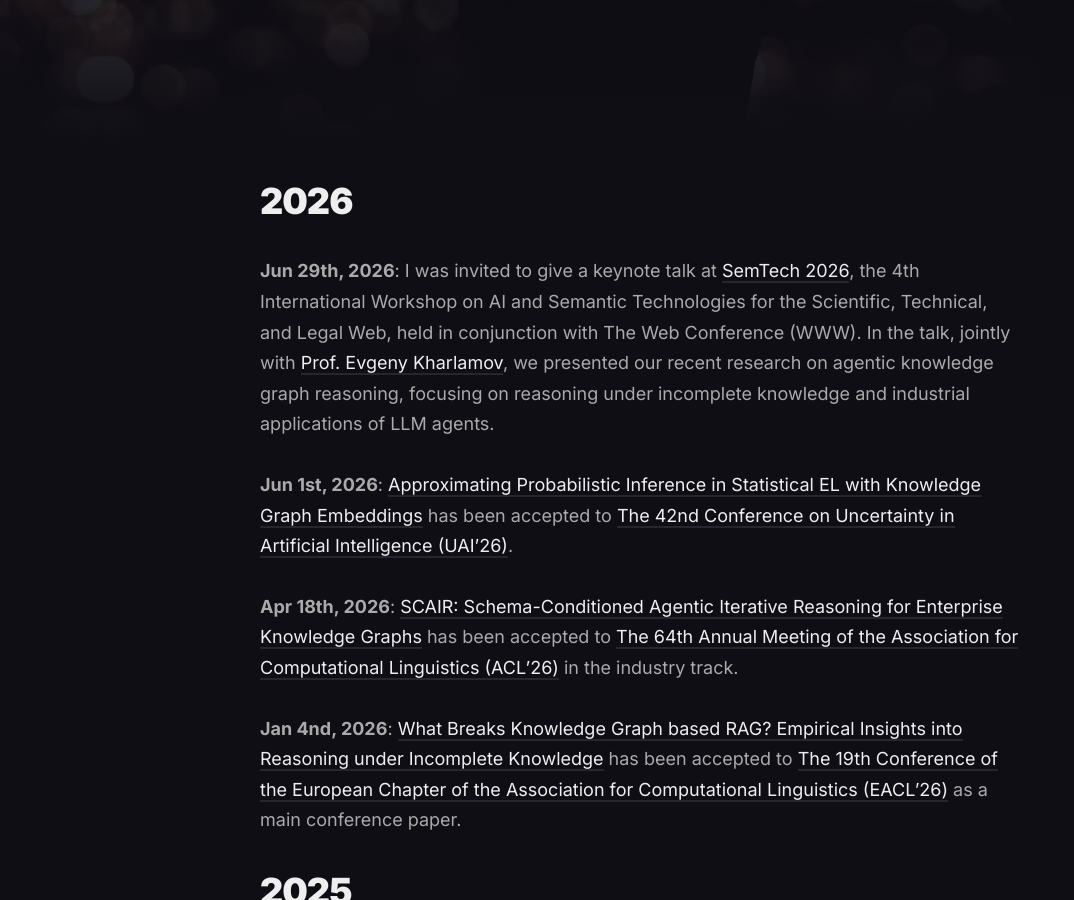
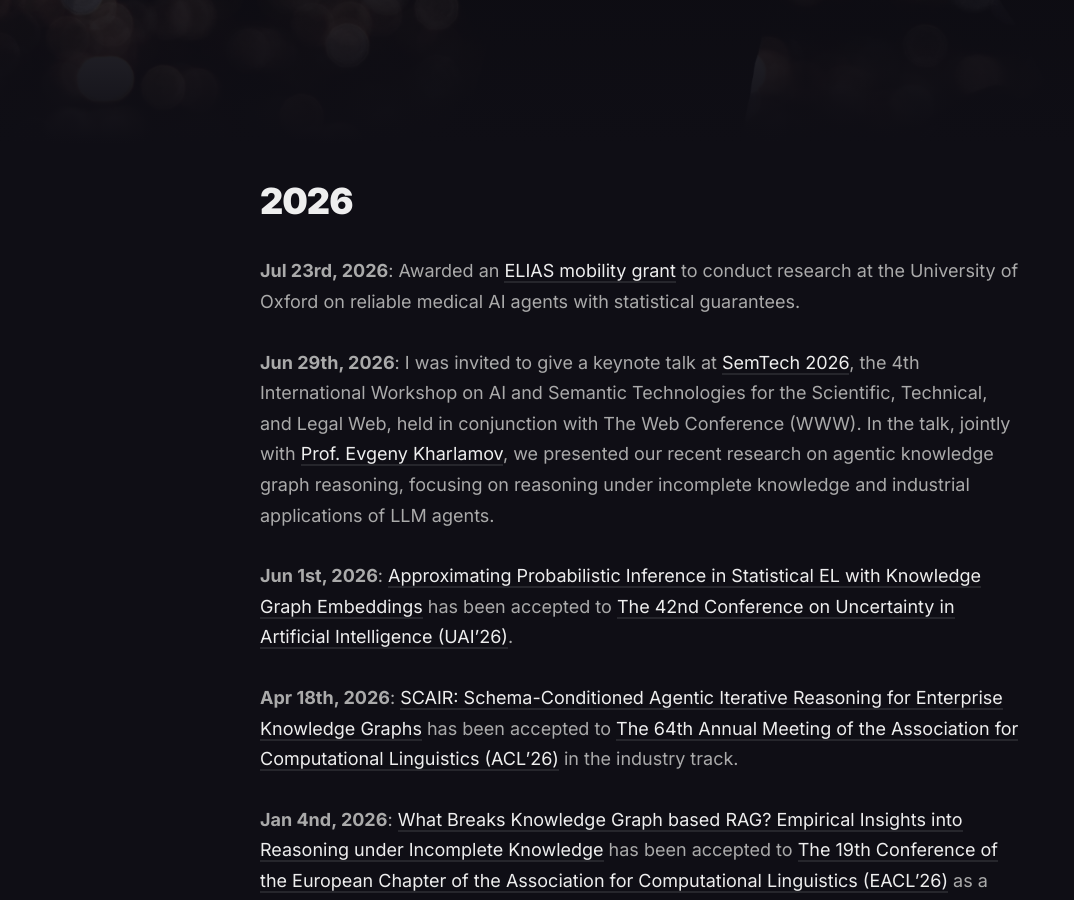
Before and after one commit to ZhuYuqicheng/ZhuYuqicheng.github.io, a Jekyll site: the page built from _pages/news.md, in a window 1280 px wide and 900 px high, scrolled down 520 px. Shown: the whole window, without its empty margins (0-1074 px from the left). Built offline with Jekyll 4.4.1, drawn with Linux system fonts in a browser that asks for light colours; nearby versions of some CDN libraries.

Commit message:
update Elias grant

```diff
--- a/_pages/news.md
+++ b/_pages/news.md
@@ -5,6 +5,8 @@ permalink: /news/
 image: '/images/news.jpg'
 ---
 # 2026
+
+**Jul 23rd, 2026**: Awarded an [ELIAS mobility grant](https://elias-ai.eu/mobility-program/) to conduct research at the University of Oxford on reliable medical AI agents with statistical guarantees.
 
 **Jun 29th, 2026**: I was invited to give a keynote talk at [SemTech 2026](),
 the 4th International Workshop on AI and Semantic Technologies for the Scientific, Technical, and Legal Web,
```
